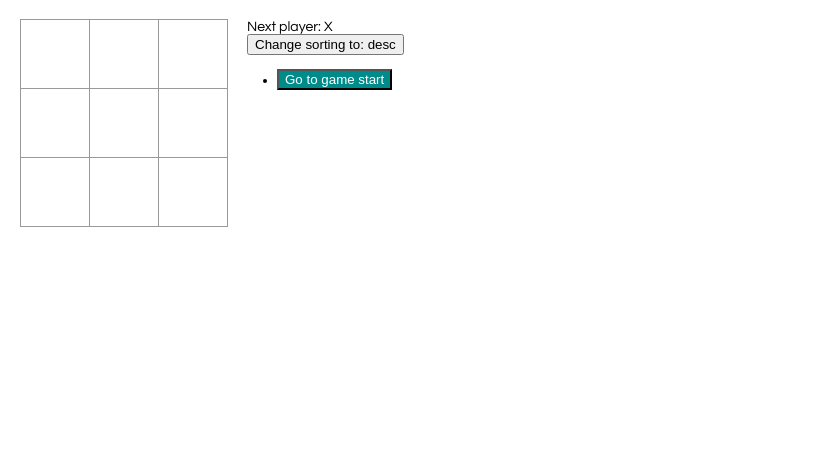
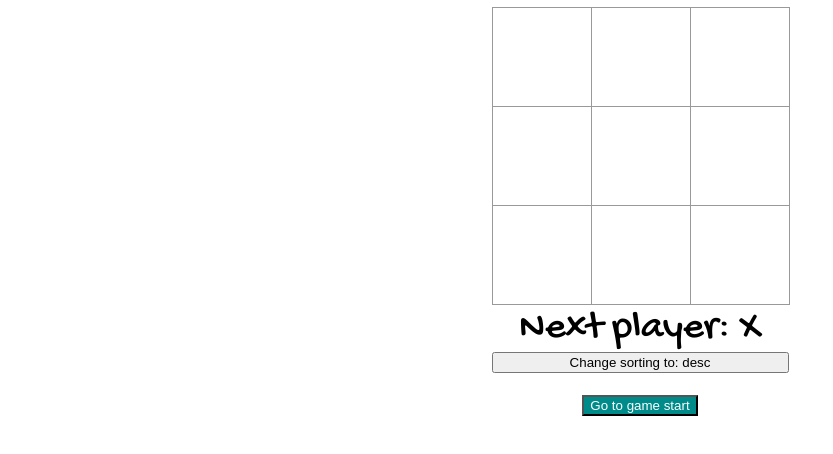
Before and after one commit to aklauritzen/tic-tac-toe, a React app in the folder my-app/: page / in a window 1280 px wide. Shown: the whole page, without its empty margins (0-833 px from the left). Built offline with nearby package versions, Linux system fonts and the light colour scheme.

Commit message:
Spice up the design Fixes #1

```diff
--- a/my-app/src/index.css
+++ b/my-app/src/index.css
@@ -1,6 +1,10 @@
+/* Drawed font for X and O*/
+@import url('https://fonts.googleapis.com/css2?family=Gochi+Hand&display=swap');
+
 body {
-    font: 14px "Century Gothic", Futura, sans-serif;
-    margin: 20px;
+    font-family: 'Gochi Hand', cursive;
+    display: flex;
+    justify-content: center;
   }
 
   ol, ul {
@@ -25,15 +29,16 @@ body {
     background: #fff;
     border: 1px solid #999;
     float: left;
-    font-size: 34px;
+    font-family: 'Gochi Hand', cursive;
+    font-size: 75px;
     font-weight: bold;
     line-height: 34px;
-    height: 70px;
+    height: 100px;
     margin-right: -1px;
     margin-top: -1px;
     padding: 0;
     text-align: center;
-    width: 70px;
+    width: 100px;
   }
 
   .square:focus {
@@ -44,13 +49,24 @@ body {
     background: #ddd;
   }
 
-  .game {
-    display: flex;
-    flex-direction: row;
+  .game-info {
+     display: flex;
+     flex-direction: column;
+     text-align: center;
   }
 
-  .game-info {
-    margin-left: 20px;
+  .step-buttons {
+    position: relative;
+    line-height: 30px;
+    top: 20px;
+  }
+
+  .status-text {
+    display: flex;
+    flex: 1;
+    align-items: center;
+    flex-direction: column;
+    font-size: 40px;
   }
 
   .currentButton {
--- a/my-app/src/index.js
+++ b/my-app/src/index.js
@@ -179,16 +179,16 @@ class Game extends React.Component {
 
             // Move starts at 0, so it is false, and desc will be "Go to game start" else "Go to move # 1..."
             const description = move ?
-                'Go to move # ' + move + " at col # " + step.col + " row # " + step.row :
+                'Go to move # ' + move + " (col " + step.col + " / row " + step.row + ")":
                 'Go to game start';
 
             return (
-                <li key={move}>
+                <div key={move}>
                     <button
                         className={currentButton}
                         onClick={() => this.jumpTo(move)}>{description}
                     </button>
-                </li>
+                </div>
             );
         });
 
@@ -214,10 +214,9 @@ class Game extends React.Component {
                     />
                 </div>
                 <div className="game-info">
-                    <div>{status}</div>
-                    <button onClick={() => this.changeSortDirection()}>Change sorting to: {this.state.nextSortDirection}</button>
-
-                    <ul>{((this.state.nextSortDirection === "desc") ? moves : reversedMoves)}</ul>
+                    <div className="status-text">{status}</div>
+                    <button className="direction-button" onClick={() => this.changeSortDirection()}>Change sorting to: {this.state.nextSortDirection}</button>
+                    <div className="step-buttons">{((this.state.nextSortDirection === "desc") ? moves : reversedMoves)}</div>
                 </div>
             </div>
         );
```
